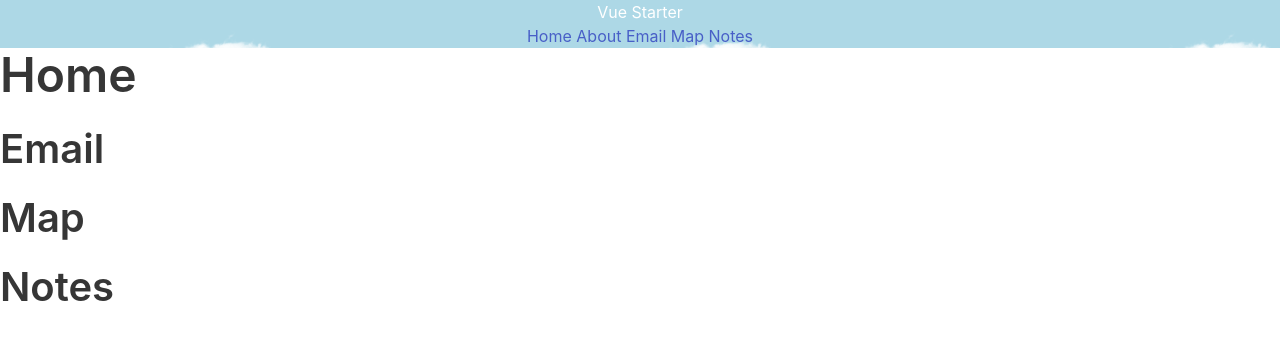
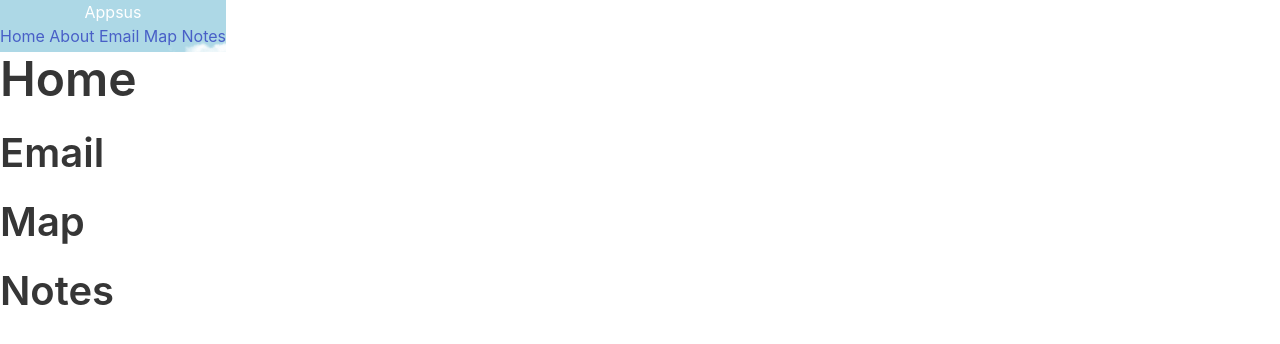
Before and after one commit to chenmu10/vue-mail-maps, a plain HTML site: page index.html in a window 1280 px wide. Drawn offline with nearby package versions, Linux system fonts and the light colour scheme.

Commit message:
added navbar component

```diff
--- a/index.html
+++ b/index.html
@@ -1,28 +1,22 @@
 <!DOCTYPE html>
 <html lang="en">
+
 <head>
     <meta charset="UTF-8">
     <meta name="viewport" content="width=device-width, initial-scale=1.0">
     <link rel="stylesheet" href="css/main.css">
-    <link rel="stylesheet" href="https://cdnjs.cloudflare.com/ajax/libs/bulma/0.6.2/css/bulma.css"/>
+    <link rel="stylesheet" href="https://cdnjs.cloudflare.com/ajax/libs/bulma/0.6.2/css/bulma.css" />
     <title>Appsus</title>
 </head>
 
 <body>
 
-        <div id="app">
-            <header class="">
-                <user-msg></user-msg>
-                <h1>Vue Starter</h1>
+    <div id="app">
+        <user-msg></user-msg>
+        <navbar></navbar>
+        <router-view></router-view>
 
-                <router-link to="/">Home</router-link>
-                <router-link to="/about">About</router-link>
-                <router-link to="/email">Email</router-link>
-                <router-link to="/map">Map</router-link>
-                <router-link to="/notes">Notes</router-link>
-            </header>
-            <router-view></router-view>
-        </div>
+    </div>
 
 
     <script src="lib/vue.js"></script>
--- /dev/null
+++ b/js/cmps/navbar.js
@@ -0,0 +1,18 @@
+
+export default {
+    template: `
+    <section class="navbar">
+      <header class="">
+
+                <h1>Appsus</h1>
+
+                <router-link to="/">Home</router-link>
+                <router-link to="/about">About</router-link>
+                <router-link to="/email">Email</router-link>
+                <router-link to="/map">Map</router-link>
+                <router-link to="/notes">Notes</router-link>
+            </header>
+
+    </section>
+    `
+}
--- a/js/main.js
+++ b/js/main.js
@@ -1,12 +1,14 @@
 /* */
 import router from './routes.js'
 import userMsg from './cmps/user-msg.js'
+import navbar from './cmps/navbar.js'
 
 
 new Vue({
     el: '#app',
     router,
     components: {
+      navbar,
       userMsg
     }
   })
```
